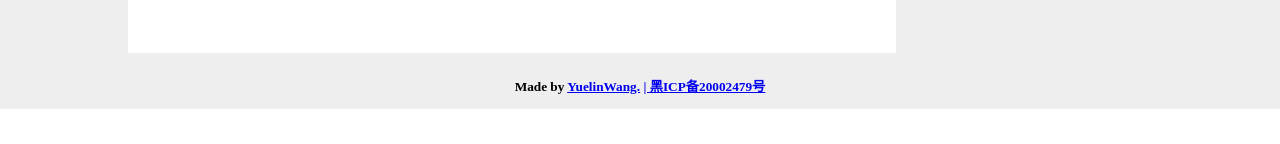
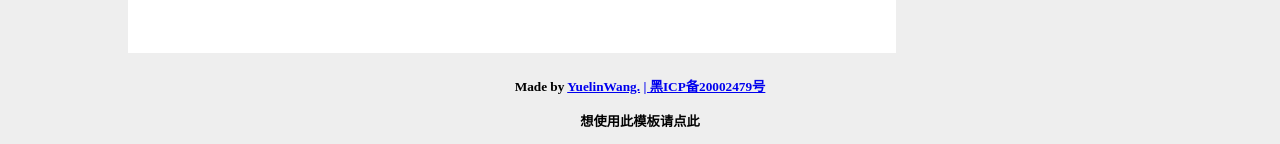
Before and after one commit to shuangxunian/blog_index, a plain HTML site: page 000.html in a window 1280 px wide. Shown: the part 3786-3930 px from the top of the page. Before the commit the page ends 3895 px from the top, so only its background shows below. Drawn offline with Linux system fonts and the light colour scheme.

Commit message:
read readme

```diff
--- a/000.html
+++ b/000.html
@@ -208,7 +208,8 @@
             <td colspan="7" style="background-color:#eeeeee;text-align:center;height: 50px;">
                 <h5>
                     Made by <a href="http://nev.wangyuelin.xyz">YuelinWang.</a>
-                    <a href="http://www.beian.miit.gov.cn/"> | 黑ICP备20002479号</a>
+                    <a href="http://www.beian.miit.gov.cn/"> | 黑ICP备20002479号</a><br><br>
+                    <a href="https://github.com/YuelinWang/blog_index" style="text-decoration: none;color: #000000;">想使用此模板请点此</a>
                 </h5>
             </td>
         </tr>
```
Also changed, not shown: index.html (+2 -1 lines).
